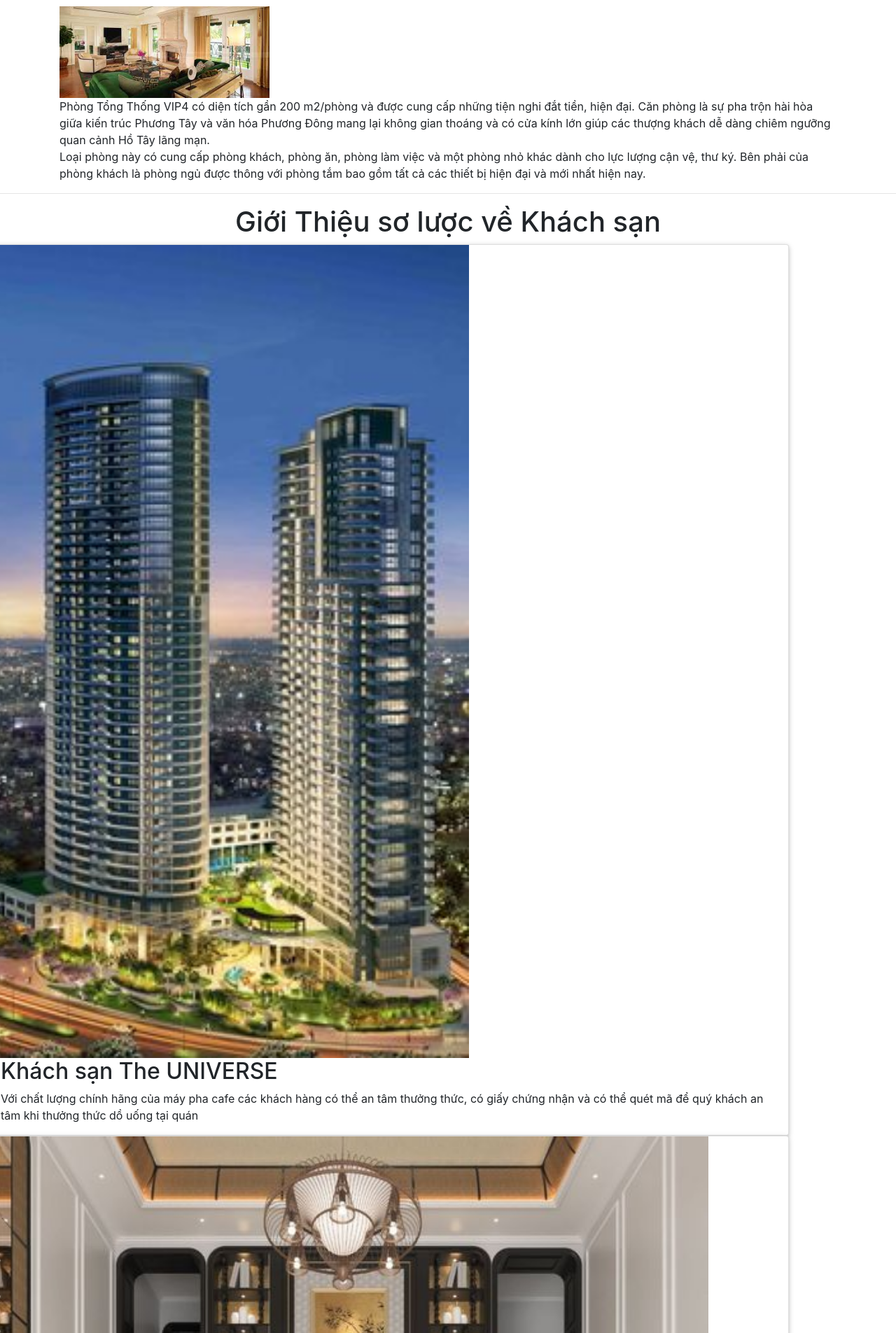
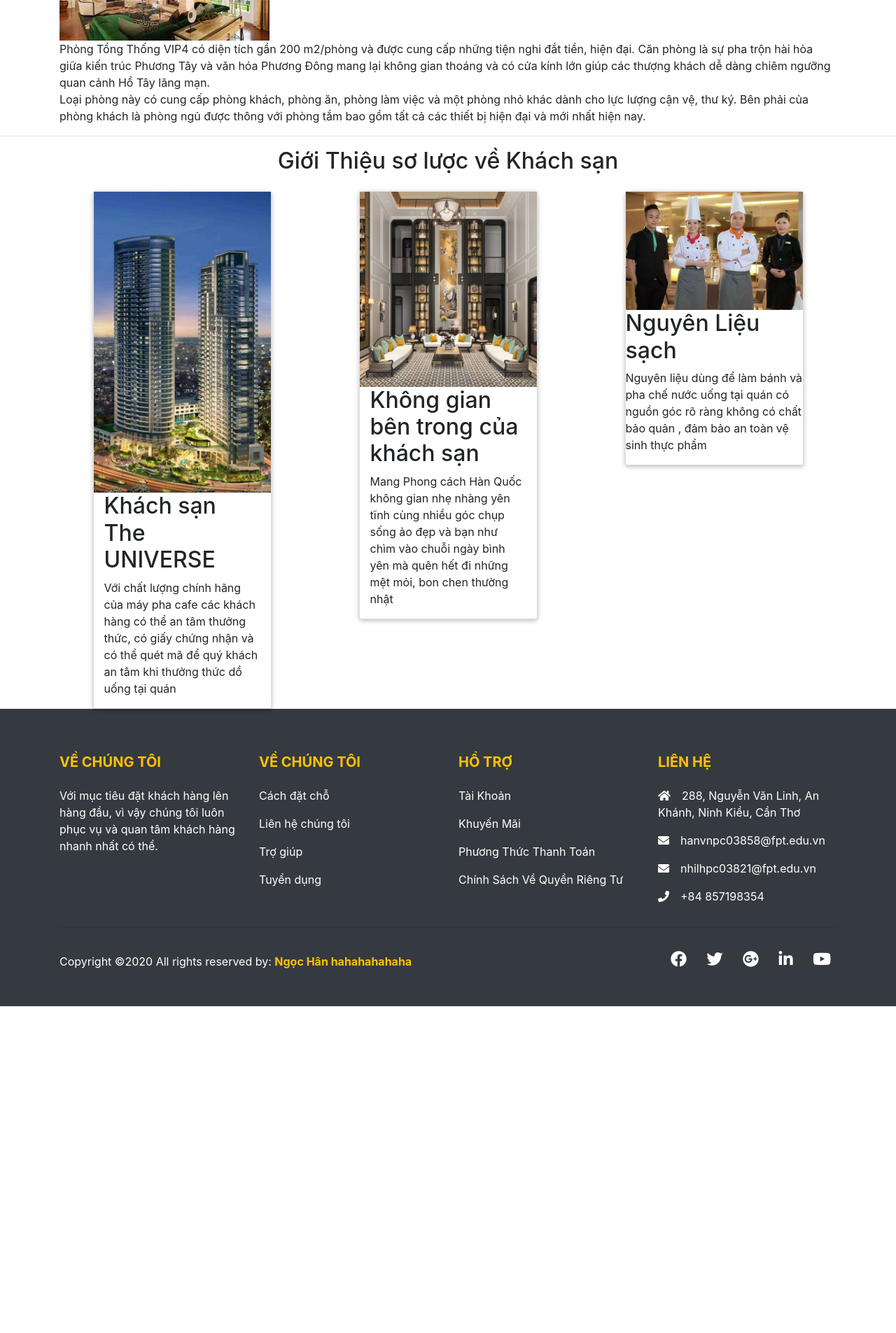
Before and after one commit to nhilhpc03821/nhom4, a PHP site: page /dlient/index.php in a window 1280 px wide. Shown: the part 3015-4920 px from the top of the page at 70% size. After the commit the page ends 4453 px from the top, so only its background shows below. Run offline with PHP 8.4, Linux system fonts and the light colour scheme; data that the repository does not hold is empty; some libraries are stand-ins or nearby versions.

Commit message:
index update

```diff
--- a/ASM2_nhom4_DU_AN1/asset/dlient/CSS/index.css
+++ b/ASM2_nhom4_DU_AN1/asset/dlient/CSS/index.css
@@ -47,3 +47,15 @@ div.desc {
 .avt {
   border: 1px solid black;
 }
+
+.sep-2 {
+  border: 1px;
+  height: 1px;
+  background-image: linear-gradient(
+    to right,
+    #f0f0f0,
+    #00b9ff,
+    #59d941,
+    #f0f0f0
+  );
+}
--- a/ASM2_nhom4_DU_AN1/dlient/index.php
+++ b/ASM2_nhom4_DU_AN1/dlient/index.php
@@ -82,7 +82,7 @@ $listloai = load_list();
 
       if (!empty($danh_sach_phong)) :
   ?>
-        <hr class="thanh_ngang">
+        <hr class="sep-2" />
         <h2 class="tieu-de text-center"><?= $loai_phong['ten_loai'] ?> </h2>
 
 
@@ -119,14 +119,15 @@ $listloai = load_list();
 
 
     <hr class="thanh_ngang">
-    <H1 class="chu_02 text-center"> Phòng Tổng Thống Sắp Có Tại Khách Sạn</H1>
+    <h2 class="chu_02 text-center"> Phòng Tổng Thống Sắp Có Tại Khách Sạn</h2>
 
 
 
     <div class="container">
 
 
-      <h3 class="chu_1">Phòng Tổng Thống VIP1</h2>
+      <h3 class="chu_1">Phòng Tổng Thống VIP1
+        </h2>
 
         <img class="sticky" src="../asset/dlient/img/phonh_tongthong.jpg" alt="Avatar" width="400px">
         <p class="chu_2">Phòng Tổng Thống VIP1 có diện tích rộng đến 313m², giá một đêm là 15.000
@@ -152,7 +153,7 @@ $listloai = load_list();
         muốn thưởng thức trọn vẹn bức tranh màu xanh ngọc bích của thiên nhiên vịnh Hạ Long dưới góc nhìn 360 độ.
       </p>
     </div>
-    <br /><br /><br />
+
     <div class="container">
       <br />
       <h2 class="chu_1">Phòng Tổng Thống VIP3</h2>
@@ -188,12 +189,14 @@ $listloai = load_list();
 
 
     <hr class="thanh_ngang">
-    <H1 class="chu_01 text-center"> Giới Thiệu sơ lược về Khách sạn</H1>
+    <h2 class="chu_01 text-center"> Giới Thiệu sơ lược về Khách sạn</h2>
 
-    <div class="row">
-      <div class="column">
+
+    <div class="container text-center text-md-left">
+      <div class="row text-center text-md-left">
+        <div class="col-md-4 col-lg-3 col-xl-3 mx-auto mt-3">
           <div class="card">
-          <img src="../asset/dlient/img/gioi_thieu3.jpg" alt="Jane" style="width:60%">
+            <img src="../asset/dlient/img/gioi_thieu3.jpg" alt="Jane">
             <div class="container">
               <h2> Khách sạn The UNIVERSE</h2>
               <p>Với chất lượng chính hãng của máy pha cafe các khách hàng có thể an tâm
@@ -204,12 +207,13 @@ $listloai = load_list();
           </div>
         </div>
 
-      <div class="column">
+
+        <div class="col-md-5 col-lg-3 col-xl-3 mx-auto mt-3">
           <div class="card">
-          <img src="../asset/dlient/img/gioi_thieu4.jpg" alt="Mike" style="width:90%">
+            <img src="../asset/dlient/img/gioi_thieu4.jpg" alt="Mike">
             <div class="container">
               <h2>Không gian bên trong của khách sạn </h2>
-            <p class="title">Art Director</p>
+
               <p>Mang Phong cách Hàn Quốc không gian nhẹ nhàng yên tĩnh cùng nhiều góc
                 chụp sống ảo đẹp và bạn như chìm vào chuỗi ngày bình yên mà quên hết đi
                 những mệt mỏi, bon chen thường nhật</p>
@@ -218,15 +222,13 @@ $listloai = load_list();
           </div>
         </div>
 
-      <div class="column">
+        <div class="col-md-5 col-lg-3 col-xl-3 mx-auto mt-3">
           <div class="card">
-          <img src="../asset/dlient/img/nhan_vien_1.jpg" alt="John" style="width:100%">
-          <div class="container">
+            <img src="../asset/dlient/img/nhan_vien_1.jpg" alt="John">
+
             <h2> Nguyên Liệu sạch</h2>
-            <p class="title"> Nhân viên đcược đào tạo chuyên nghiệp</p>
             <p>Nguyên liệu dùng để làm bánh và pha chế nước uống tại quán có nguồn góc
               rõ ràng không có chất bảo quản , đảm bảo an toàn vệ sinh thực phẩm</p>
-
           </div>
         </div>
       </div>
@@ -234,115 +236,6 @@ $listloai = load_list();
 
 
 
-
-
-    <!-- <footer class="bg-dark text-white pt-5 pb-4">
-
-      <div class="container text-center text-md-left">
-
-        <div class="row text-center text-md-left">
-
-          <div class="col-md-3 col-lg-3 col-xl-3 mx-auto mt-3">
-            <h5 class="text-uppercase mb-4 font-weight-bold text-warning">VỀ CHÚNG TÔI</h5>
-            <p>Với mục tiêu đặt khách hàng lên hàng đầu, vì vậy chúng tôi luôn phục vụ và quan tâm khách hàng nhanh nhất có thể. </p>
-
-          </div>
-
-          <div class="col-md-2 col-lg-2 col-xl-3 mx-auto mt-3">
-            <h5 class="text-uppercase mb-4 font-weight-bold text-warning">VỀ CHÚNG TÔI</h5>
-            <p>
-              <a href="#" class="text-white" style="text-decoration: none;"> Cách đặt chỗ</a>
-            </p>
-            <p>
-              <a href="#" class="text-white" style="text-decoration: none;"> Liên hệ chúng tôi</a>
-            </p>
-            <p>
-              <a href="#" class="text-white" style="text-decoration: none;"> Trợ giúp</a>
-            </p>
-            <p>
-              <a href="#" class="text-white" style="text-decoration: none;"> Tuyển dụng</a>
-            </p>
-
-          </div>
-
-          <div class="col-md-3 col-lg-2 col-xl-3 mx-auto mt-3">
-            <h5 class="text-uppercase mb-4 font-weight-bold text-warning">HỔ TRỢ</h5>
-            <p>
-              <a href="#" class="text-white" style="text-decoration: none;"> Tài Khoản</a>
-            </p>
-            <p>
-              <a href="#" class="text-white" style="text-decoration: none;">Khuyến Mãi</a>
-            </p>
-            <p>
-              <a href="#" class="text-white" style="text-decoration: none;"> Phương Thức Thanh Toán</a>
-            </p>
-            <p>
-              <a href="#" class="text-white" style="text-decoration: none;"> Chính Sách Về Quyền Riêng Tư </a>
-            </p>
-          </div>
-
-          <div class="col-md-4 col-lg-3 col-xl-3 mx-auto mt-3">
-            <h5 class="text-uppercase mb-4 font-weight-bold text-warning">LIÊN HỆ</h5>
-            <p>
-              <i class="fas fa-home mr-3"></i>288, Nguyễn Văn Linh, An Khánh, Ninh Kiều, Cần Thơ
-            </p>
-            <p>
-              <i class="fas fa-envelope mr-3"></i>hanvnpc03858@fpt.edu.vn
-            </p>
-            <p>
-              <i class="fas fa-envelope mr-3"></i>nhilhpc03821@fpt.edu.vn
-            </p>
-            <p>
-              <i class="fas fa-phone mr-3"></i>+84 857198354
-            </p>
-
-          </div>
-
-        </div>
-
-        <hr class="mb-4">
-
-        <div class="row align-items-center">
-
-          <div class="col-md-7 col-lg-8">
-            <p> Copyright ©2020 All rights reserved by:
-              <a href="#" style="text-decoration: none;">
-                <strong class="text-warning">Ngọc Hân hahahahahaha</strong>
-              </a>
-            </p>
-
-          </div>
-
-          <div class="col-md-5 col-lg-4">
-            <div class="text-center text-md-right">
-
-              <ul class="list-unstyled list-inline">
-                <li class="list-inline-item">
-                  <a href="https://www.facebook.com/ngochaan136" class="btn-floating btn-sm text-white" style="font-size: 23px;"><i class="fab fa-facebook"></i></a>
-                </li>
-                <li class="list-inline-item">
-                  <a href="#" class="btn-floating btn-sm text-white" style="font-size: 23px;"><i class="fab fa-twitter"></i></a>
-                </li>
-                <li class="list-inline-item">
-                  <a href="#" class="btn-floating btn-sm text-white" style="font-size: 23px;"><i class="fab fa-google-plus"></i></a>
-                </li>
-                <li class="list-inline-item">
-                  <a href="#" class="btn-floating btn-sm text-white" style="font-size: 23px;"><i class="fab fa-linkedin-in"></i></a>
-                </li>
-                <li class="list-inline-item">
-                  <a href="https://www.youtube.com/watch?v=v_igBq7fAMs" class="btn-floating btn-sm text-white" style="font-size: 23px;"><i class="fab fa-youtube"></i></a>
-                </li>
-              </ul>
-
-            </div>
-
-          </div>
-
-        </div>
-
-      </div>
-
-    </footer> -->
     <?php
     require_once('../asset/dlient/page/footer.php')
     ?>
```
Lines whose indentation alone changed are shown as unchanged.
